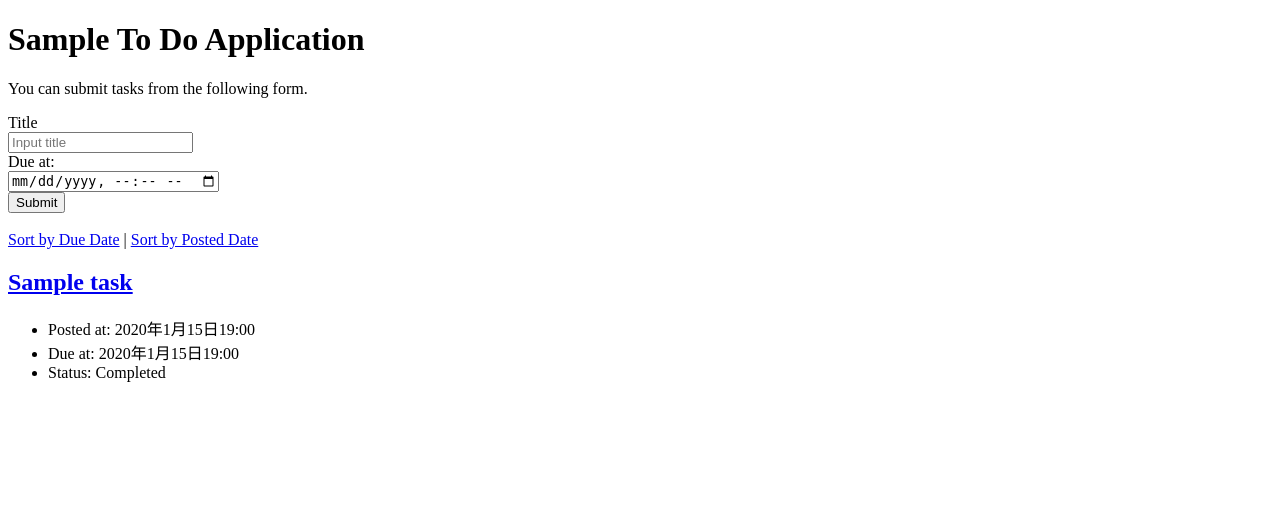
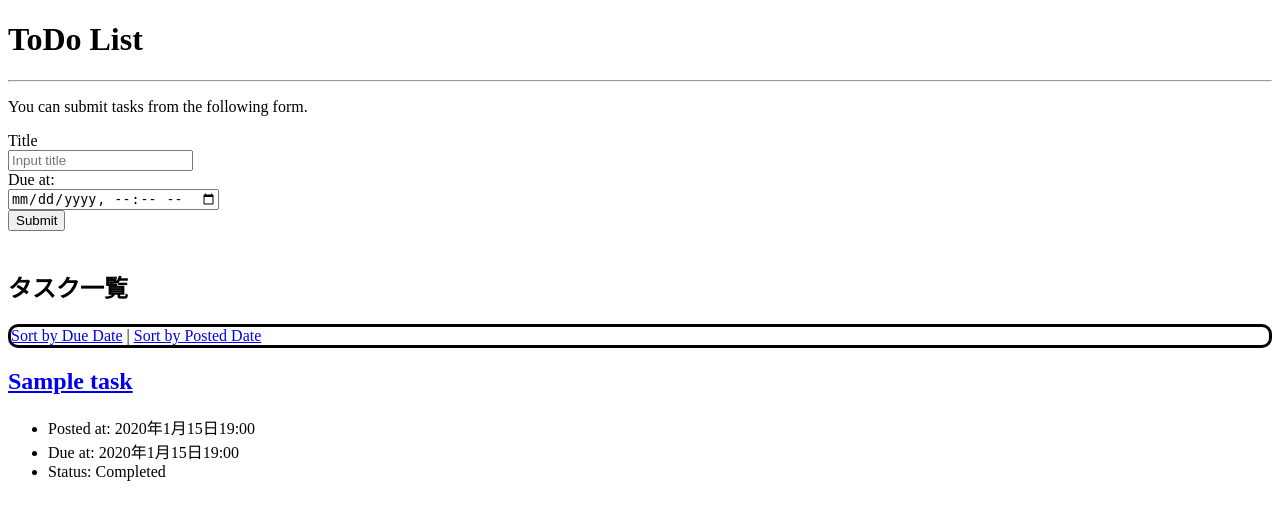
Before and after one commit to s1f102301910/django-test-exercise, a Django app: page / in a window 1280 px wide. Shown: the top 520 px of the page. Run offline with Django 5.2, Linux system fonts and the light colour scheme; tables that the repository leaves empty hold one stand-in row (values such as "Sample post").

Commit message:
CSSファイルを作成

```diff
--- a/todo/templates/todo/CSS/default.css
+++ b/todo/templates/todo/CSS/default.css
@@ -0,0 +1,4 @@
+.Sort {
+    border: solid 3px #000000;
+    border-radius: 10px;
+}
--- a/todo/templates/todo/index.html
+++ b/todo/templates/todo/index.html
@@ -6,11 +6,12 @@
     <title>To Do Application</title>
     <meta charset="UTF-8">
     <meta name="author" content="INIAD">
-    <link rel="stylesheet" href="css/default.css">
+    <link rel="stylesheet" href="CSS/default.css">
   </head>
 
   <body>
-    <h1>Sample To Do Application</h1>
+    <h1>ToDo List</h1>
+    <hr>
     <p>You can submit tasks from the following form.</p>
     <form action="{% url 'index' %}" method="post">
       {% csrf_token %}
@@ -28,7 +29,9 @@
     </form>
     <br>
 
-    <div>
+    <h2>タスク一覧</h2>
+
+    <div class="Sort">
       <a href="{% url 'index' %}?order=due">Sort by Due Date</a> |
       <a href="{% url 'index' %}?order=post">Sort by Posted Date</a>
     </div>
```
